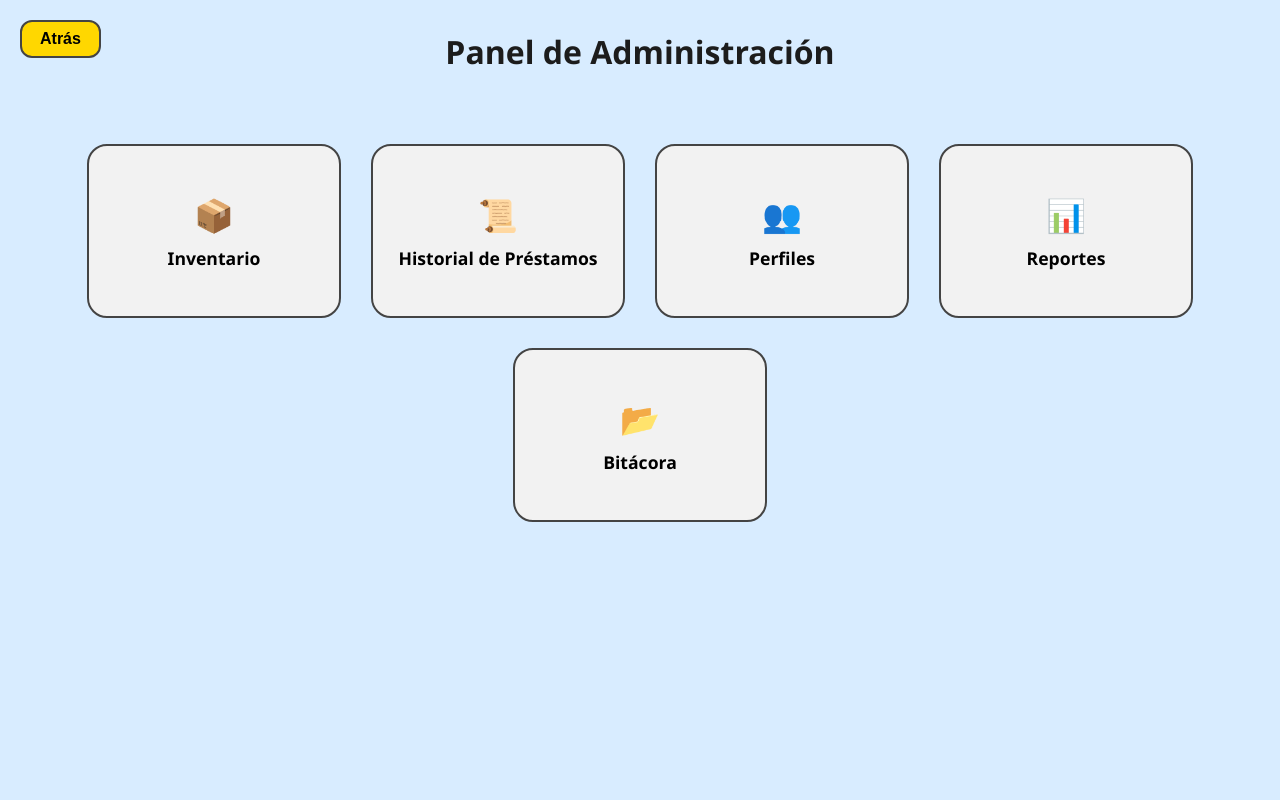
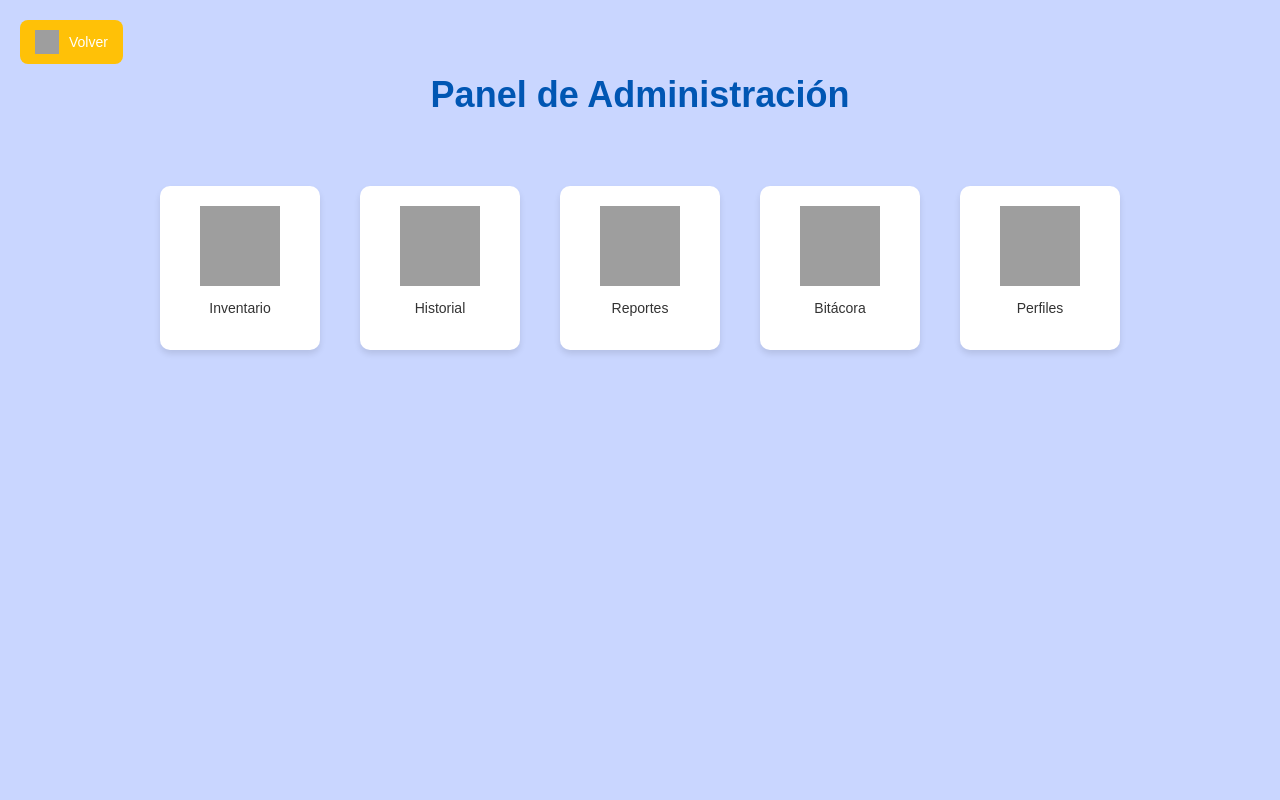
Before and after one commit to Roberstxx/Gestor-de-prestamos-CIC, a Flask app: template templates/Admin/Panel de Administración/PanelAdmin.html in a window 1280 px wide. Run offline with Flask 3, Linux system fonts and the light colour scheme; the template is opened without the code that fills it, so the values that code supplies are empty; grey boxes are pictures that could not be loaded.

Commit message:
PanelAdmin.html

```diff
--- a/templates/Admin/Panel de Administración/PanelAdmin.html
+++ b/templates/Admin/Panel de Administración/PanelAdmin.html
@@ -3,107 +3,133 @@
 <head>
     <meta charset="UTF-8">
     <meta name="viewport" content="width=device-width, initial-scale=1.0">
-  <title>Panel de Administración</title>
+    <title>Panel de Administrador</title>
     <style>
+        /* Estilo general */
         body {
+            background-color: #c9d6ff; /* Gris claro de fondo */
+            font-family: Arial, sans-serif;
+            text-align: center;
+            color: #333; /* Gris oscuro para el texto */
             margin: 0;
-      font-family: 'Segoe UI', sans-serif;
-      background-color: #d8ecff; /* Azul claro */
-      color: #000;
-      display: flex;
-      flex-direction: column;
-      align-items: center;
-      justify-content: flex-start;
-      height: 100vh;
+            padding: 0;
         }
 
         h1 {
-      margin-top: 30px;
-      font-size: 2rem;
-      color: #1c1c1c;
+            color: #0056b3; /* Azul */
+            font-size: 36px;
+            padding-top: 50px;
         }
 
-    .menu {
+        /* Contenedor de iconos */
+        .icon-container {
             display: flex;
             flex-wrap: wrap;
-      gap: 30px;
             justify-content: center;
             margin-top: 50px;
+            gap: 40px;
+            padding: 20px;
         }
 
-    .card {
-      background-color: #f2f2f2; /* gris claro */
-      border: 2px solid #444; /* gris oscuro */
-      border-radius: 20px;
-      width: 220px;
-      height: 140px;
-      display: flex;
-      flex-direction: column;
-      align-items: center;
-      justify-content: center;
+        /* Caja de icono */
+        .icon-box {
+            width: 120px;
             text-align: center;
-      padding: 15px;
-      transition: transform 0.2s, box-shadow 0.3s;
-      cursor: pointer;
+            background-color: #ffffff; /* Blanco */
+            border-radius: 10px;
+            box-shadow: 0 4px 6px rgba(0, 0, 0, 0.1);
+            transition: all 0.3s ease;
+            padding: 20px;
+            margin-bottom: 20px;
         }
 
-    .card:hover {
-      transform: translateY(-5px);
-      box-shadow: 0 6px 12px rgba(0,0,0,0.15);
+        /* Efecto al pasar el ratón */
+        .icon-box:hover {
+            transform: scale(1.05);
+            box-shadow: 0 8px 12px rgba(0, 0, 0, 0.2);
         }
 
-    .card span {
-      font-size: 2rem;
-      margin-bottom: 10px;
+        .icon-box img {
+            width: 80px;
+            height: 80px;
+            transition: transform 0.3s ease;
         }
 
-    .card p {
-      font-size: 1.1rem;
-      margin: 0;
-      font-weight: bold;
+        /* Animación de imagen */
+        .icon-box img:hover {
+            transform: scale(1.2);
         }
 
-    .yellow-btn {
+        .icon-box p {
+            margin-top: 10px;
+            font-size: 14px;
+            color: #333; /* Gris oscuro para los textos */
+        }
+
+        /* Botón "Volver" */
+        .volver-button {
             position: absolute;
             top: 20px;
             left: 20px;
-      background-color: #ffd700; /* amarillo brillante */
-      border: 2px solid #444;
-      border-radius: 12px;
-      padding: 8px 18px;
-      font-weight: bold;
+            background-color: #ffc107; /* Amarillo */
+            color: #fff;
+            border: none;
+            padding: 10px 15px;
+            border-radius: 8px;
             cursor: pointer;
-      font-size: 1rem;
+            font-size: 14px;
+            display: flex;
+            align-items: center;
+            gap: 10px;
+            transition: background-color 0.3s ease;
         }
 
-    .yellow-btn:hover {
-      background-color: #f1c40f;
+        .volver-button:hover {
+            background-color: #e0a800;
         }
+
+        .volver-button img {
+            width: 24px; /* Ícono más pequeño */
+            height: 24px;
+        }
+
     </style>
 </head>
 <body>
-  <button class="yellow-btn">Atrás</button>
+    <button class="volver-button">
+        <img src="static/icons/back.png" alt="Volver">
+        Volver
+    </button>
+
     <h1>Panel de Administración</h1>
-  <div class="menu">
-    <div class="card">
-      <span>📦</span>
+    <div class="icon-container">
+        <a href="/inventario" style="text-decoration: none; color: inherit;">
+            <div class="icon-box">
+                <img src="static/icons/inventario.png" alt="Inventario">
                 <p>Inventario</p>
             </div>
-    <div class="card">
-      <span>📜</span>
-      <p>Historial de Préstamos</p>
+        </a>
+
+        <a href="/admin/historial" style="text-decoration: none; color: inherit;">
+    <div class="icon-box">
+        <img src="static/icons/historial.png" alt="Historial">
+        <p>Historial</p>
     </div>
-    <div class="card">
-      <span>👥</span>
-      <p>Perfiles</p>
-    </div>
-    <div class="card">
-      <span>📊</span>
+</a>
+
+
+
+        <div class="icon-box">
+            <img src="static/icons/reportes.png" alt="Reportes">
             <p>Reportes</p>
         </div>
-    <div class="card">
-      <span>📂</span>
+        <div class="icon-box">
+            <img src="static/icons/bitacora.png" alt="Bitácora">
             <p>Bitácora</p>
+        </div>
+        <div class="icon-box">
+            <img src="static/icons/perfiles.png" alt="Perfiles">
+            <p>Perfiles</p>
         </div>
     </div>
 </body>
```
Lines whose indentation alone changed are shown as unchanged.
